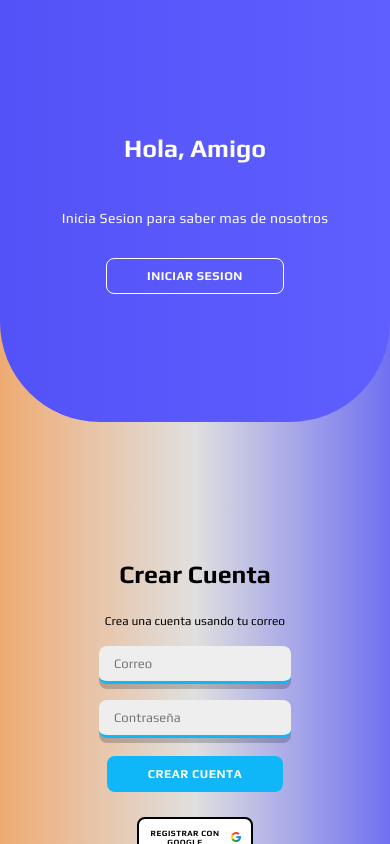
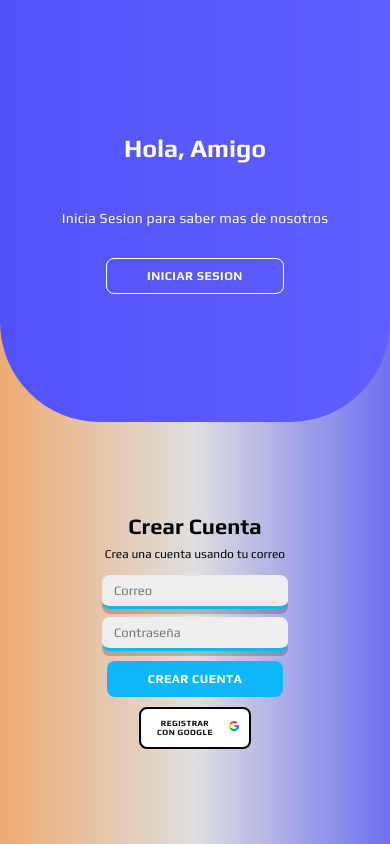
Before and after one commit to 4658410-prog/social-hours, a website: page html/login.html in a window 390 px wide. Both pictures are taken after a click on the button "CREAR CUENTA". Drawn offline with Linux system fonts and the light colour scheme; some packages are replaced by stand-ins of ours; a script that the page names is missing; a web font is replaced by a local one.

Commit message:
Update login.css

```diff
--- a/css/login.css
+++ b/css/login.css
@@ -247,12 +247,16 @@ body.swal2-shown {
 @media screen and (min-width: 360px) and (max-width: 490px) and (orientation: portrait) {
   body {
     height: 100vh;
+    height: 100dvh;
     margin: 0;
     overflow: hidden;
   }
   .loginContenedor {
+    position: fixed;
+    inset: 0;
     width: 100%;
-    height: 100vh;
+    height: auto;
+    min-height: 0;
     overflow: hidden;
     padding: 0;
     border-radius: 0;
@@ -271,7 +275,7 @@ body.swal2-shown {
     position: absolute;
     left: 0;
     width: 100%;
-    height: 70vh;
+    height: 70%;
     display: flex;
     flex-direction: column;
     justify-content: center;
@@ -288,14 +292,14 @@ body.swal2-shown {
   }
   .botonGoogle {
     margin-bottom: 20px;
-    width:400px;
-    padding:20px;
   }
   .panelContenedor p {
     font-size: 14px;
   }
   .registrar {
     top: 50%;
+    height: 50%;
+    overflow-y: auto;
     opacity: 0;
     z-index: 1;
     transform: translateY(50%);
@@ -305,10 +309,31 @@ body.swal2-shown {
     opacity: 1;
     z-index: 3;
   }
+  .registrar form {
+    height: auto;
+    min-height: 100%;
+    padding: 10px 40px calc(env(safe-area-inset-bottom, 0px) + 15px);
+  }
+  .registrar h1 {
+    font-size: 22px;
+    margin-bottom: 8px;
+    padding-top: 0;
+  }
+  .registrar input {
+    margin: 4px 0;
+    padding: 8px 12px;
+  }
+  .registrar button {
+    margin-top: 6px;
+  }
+  .registrar .botonGoogle {
+    margin-top: 10px;
+    margin-bottom: 0;
+  }
   .panelContenido {
     position: absolute;
     top: 0;
-    width: 50%;
+    width: 100%;
     height: 100%;
     display: flex;
     overflow: hidden;
@@ -318,7 +343,6 @@ body.swal2-shown {
     padding: 20px 30px;
     text-align: center;
     z-index: 1000;
-    transform: translateY(-20px);
     transition: all 0.6s ease-in-out;
   }
   .loginContenedor.active .registrar {
@@ -355,10 +379,7 @@ body.swal2-shown {
     width: 100%;
   }
   .loginContenedor.active .loginPanel {
-    transform:translateY(0);
-  }
-  .panelContenido{
-    width: 100%;
+    transform: translateY(0);
   }
   .panelIzquierda {
     transform: translateY(-200%);
@@ -366,7 +387,6 @@ body.swal2-shown {
   .loginContenedor.active .panelIzquierda {
     transform: translateY(0);
   }
-
   .panelDerecha {
     top: 20px;
     transform: translateY(0);
@@ -374,7 +394,6 @@ body.swal2-shown {
   .loginContenedor.active .panelDerecha {
     transform: translateY(200%);
   }
-
   button:hover {
     transform: scale(1.2);
     transition: 1s;
```
